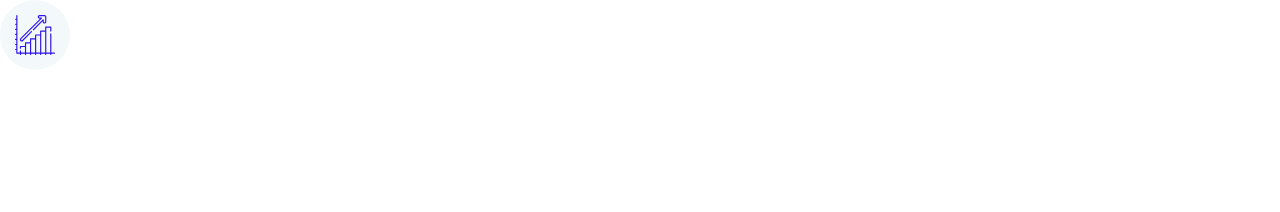
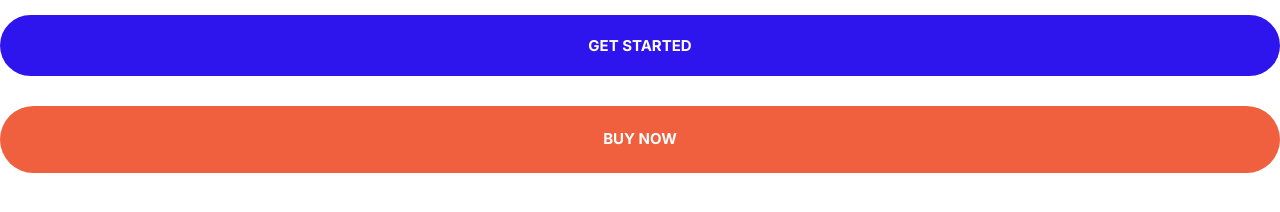
Before and after one commit to asm7979/Alify, a plain HTML site: page index.html in a window 1280 px wide. Drawn offline with Linux system fonts and the light colour scheme.

Commit message:
button component defined.

```diff
--- a/css/styles.css
+++ b/css/styles.css
@@ -4,6 +4,12 @@
   --color-accent: #f05f3e;
   --color-heading: #0f065e;
   --color-body: #827db0;
+}
+
+*,
+*::after,
+*::before {
+  box-sizing: border-box;
 }
 
 /* Typography */
@@ -172,3 +178,72 @@ a {
   height: 70px;
   border-radius: 100%;
 }
+
+/* Buttons */
+
+.button {
+  border-radius: 60px;
+  border: none;
+  cursor: pointer;
+  font-size: 1.8rem;
+  font-weight: 600;
+  margin: 1.5rem 0;
+  padding: 2.2rem 3rem;
+  text-transform: uppercase;
+  text-align: center;
+  white-space: nowrap;
+}
+
+.button--outline {
+  color: var(--color-heading);
+  border: 2px solid var(--color-heading);
+  background-color: transparent;
+}
+
+.button--outline:hover {
+  background-color: var(--color-heading);
+  color: white;
+}
+
+.button--accent {
+  background-color: var(--color-accent);
+  color: white;
+}
+
+.button--accent:hover {
+  background-color: #ef7d63;
+}
+
+.button--secondary {
+  background-color: var(--color-secondary);
+  color: white;
+}
+
+.button--secondary:hover {
+  background-color: #9083f1;
+}
+
+.button--primary {
+  background-color: var(--color-primary);
+  color: white;
+}
+
+.button--primary:hover {
+  background-color: #604cf5;
+}
+
+.button--block {
+  width: 100%;
+  display: inline-block;
+}
+
+.button--normal-width {
+  width: 50%;
+  display: inline-block;
+}
+
+@media screen and (min-width: 1024px) {
+  .button {
+    font-size: 1.5rem;
+  }
+}
--- a/index.html
+++ b/index.html
@@ -14,10 +14,7 @@
     <link rel="stylesheet" href="css/styles.css" />
   </head>
   <body>
-    <span class="icon-container">
-      <svg class="icon icon--primary">
-        <use xlink:href="icons/sprite.svg#growth"></use>
-      </svg>
-    </span>
+    <button class="button button--primary button--block">get started</button>
+    <a href="#" class="button button--accent button--block">buy now</a>
   </body>
 </html>
```
Also changed, not shown: components/button.html (added, +2 -0 lines).
